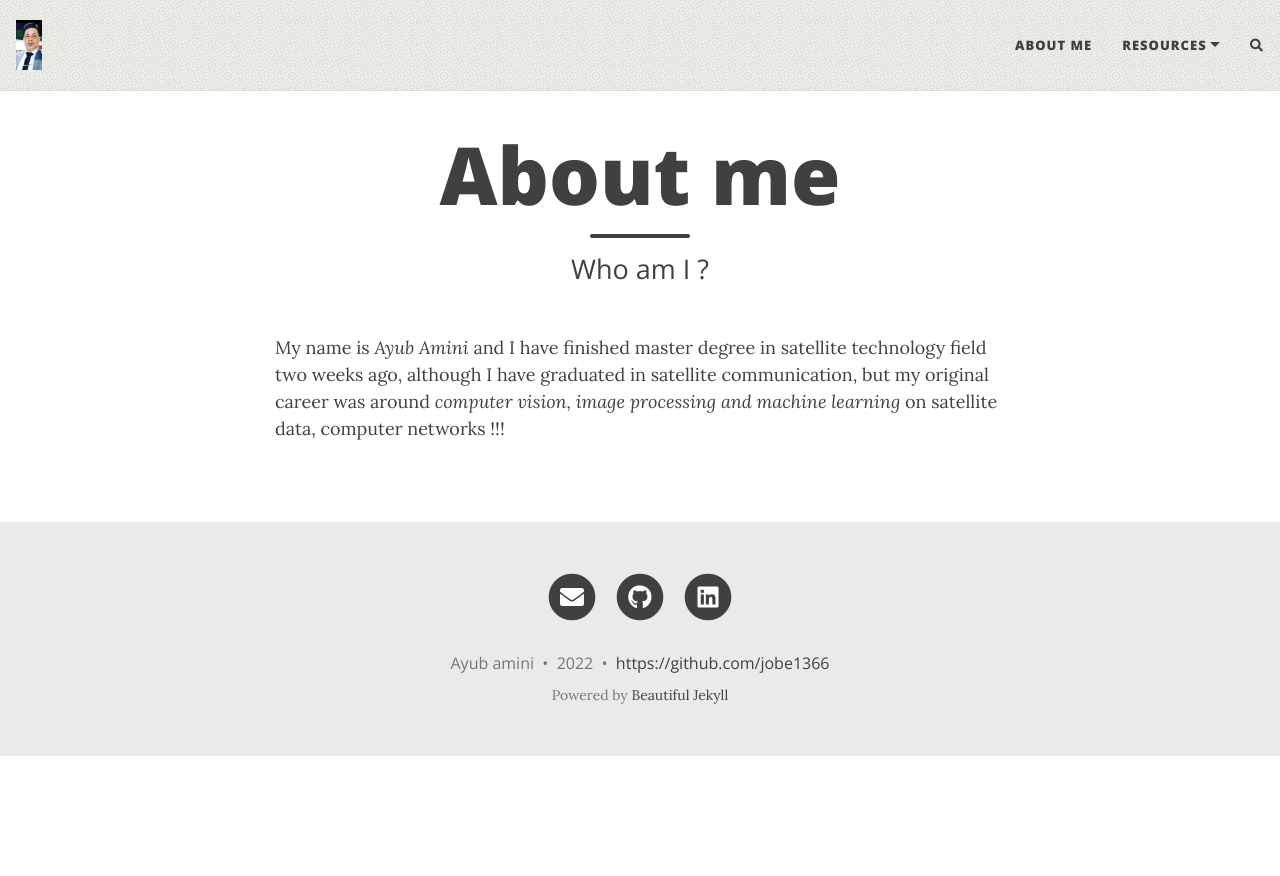
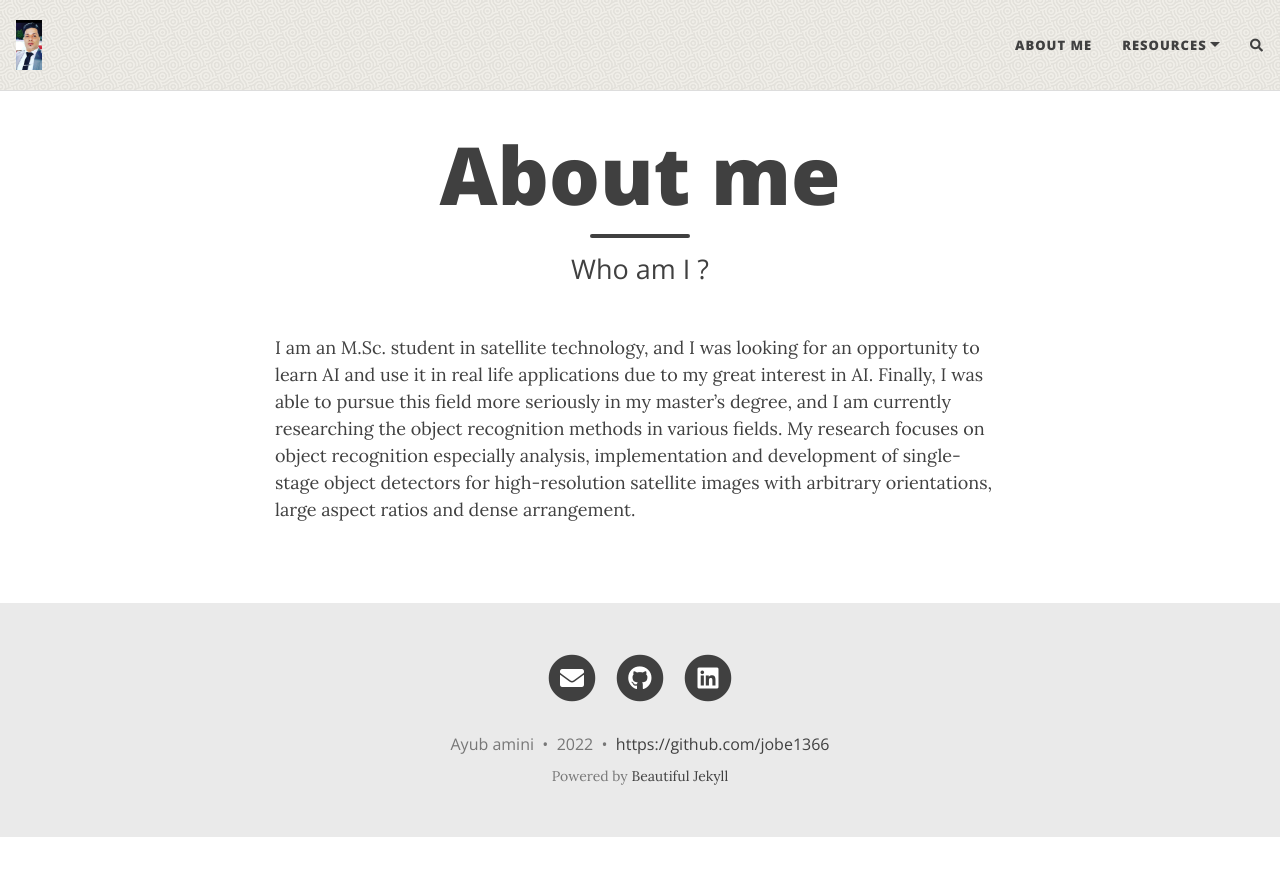
Before and after one commit to jobe1366/AYUB_AMINI.github.io, a Jekyll site: the page built from aboutme.md, in a window 1280 px wide. Shown: the top 876 px of the page. Built offline with Jekyll 4.4.1, drawn with Linux system fonts in a browser that asks for light colours; nearby versions of some CDN libraries; comment, search, counter and statistics services are not loaded.

Commit message:
Update aboutme.md

```diff
--- a/aboutme.md
+++ b/aboutme.md
@@ -3,5 +3,5 @@
 title: About me
 subtitle: Who am I ?
 ---
-
-My name is *Ayub Amini* and I have finished master degree in satellite technology field two weeks ago, although I have graduated in satellite communication, but my original career was around *computer vision, image processing and machine learning* on satellite data, computer networks !!!
+I am an M.Sc. student in satellite technology, and I was looking for an opportunity to learn AI and use it in real life applications due to my great interest in AI. Finally, I was able to pursue this field more seriously in my master's degree, and I am currently researching the object recognition methods in various fields.
+My research focuses on object recognition especially analysis, implementation and development of single-stage object detectors for high-resolution satellite images with arbitrary orientations, large aspect ratios and dense arrangement.
```
